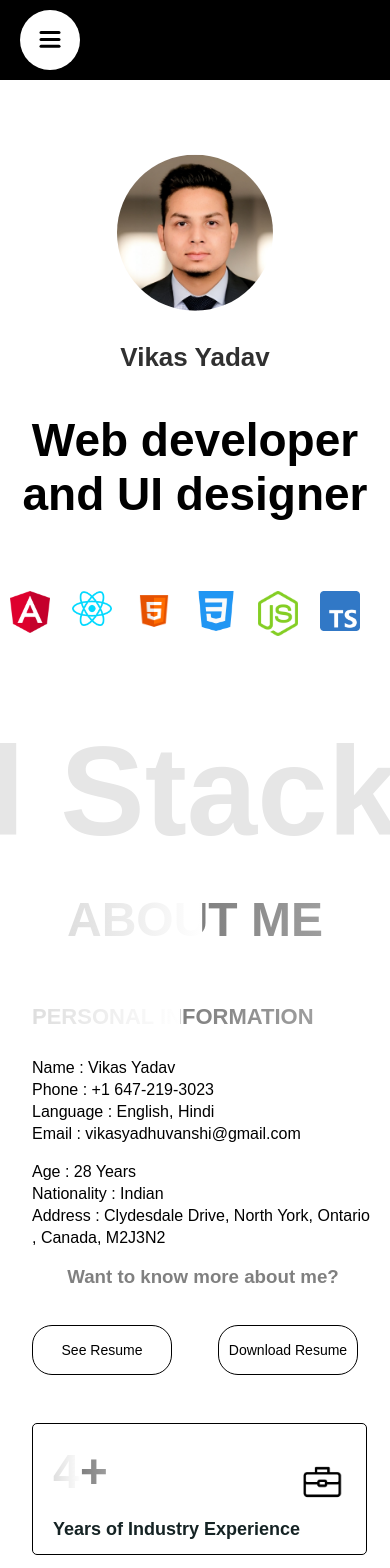
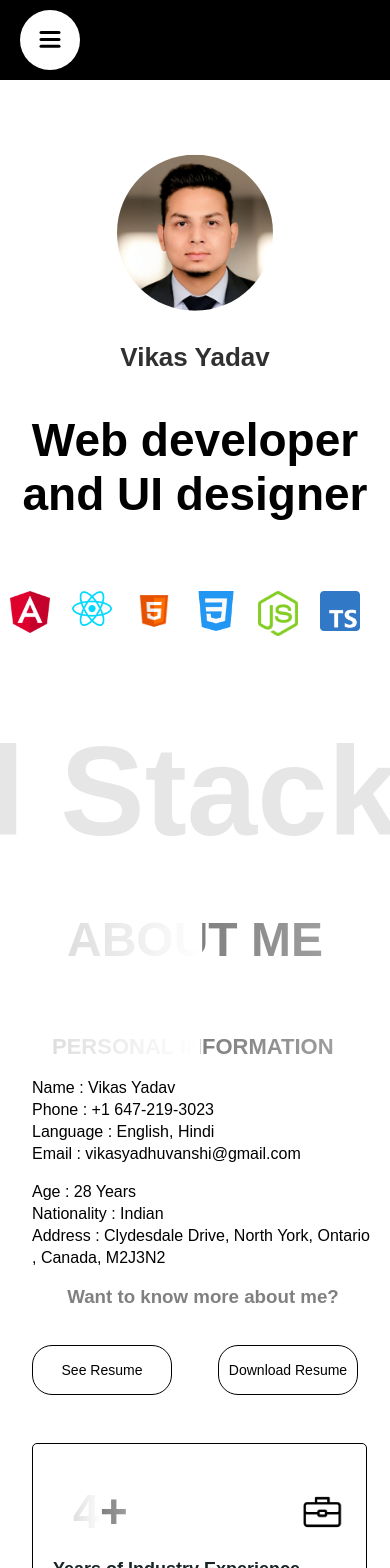
Before and after one commit to Vikas8126/Portfolio_react_using_framer, a React (Vite) app: page / in a window 390 px wide. Shown: the top 1568 px of the page. Built offline with nearby package versions, Linux system fonts and the light colour scheme.

Commit message:
about heading change

```diff
--- a/src/components/about/about.scss
+++ b/src/components/about/about.scss
@@ -219,20 +219,20 @@
     }
 
     h1 {
-      color: #fff;
-      font-size: 32px;
+      text-align: center;
+      color: black;
+      font-size: 28px;
       text-transform: uppercase;
       font-weight: 700;
       font-family: "Josefin Sans", sans-serif;
       background: linear-gradient(to left, white, grey);
       background-size: 200% auto;
-      color: #fff;
       background-clip: text;
       -webkit-background-clip: text;
       -webkit-text-fill-color: transparent;
       animation: textclip 5s linear infinite;
       display: inline-block;
-      margin-bottom: 30px;
+      margin: 20px;
     }
     .body {
       height: 80%;
```
